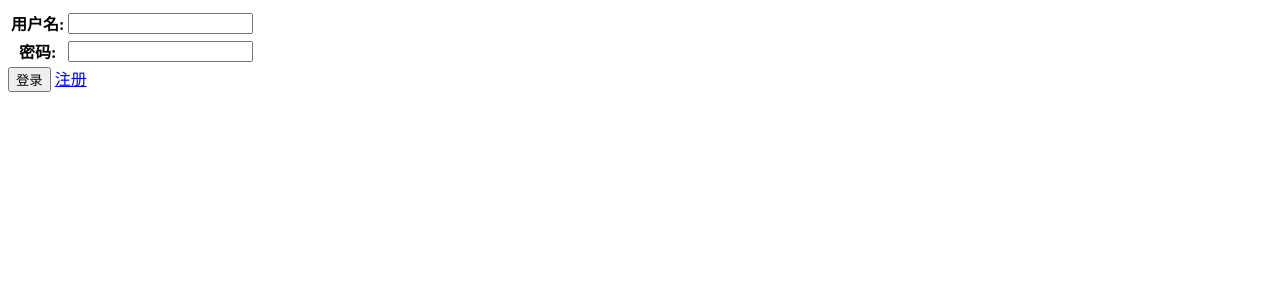
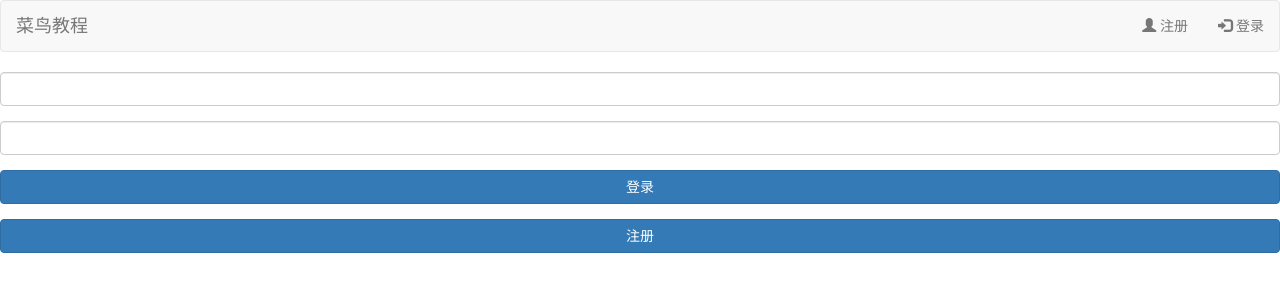
Before and after one commit to yuanjia123/Choices_question, a Django app: page /login/ in a window 1280 px wide. Shown: the top 300 px of the page. Run offline with Django 3.2, Linux system fonts and the light colour scheme; parts of the project's set-up code (start-up, migrations or seed data) failed here and were passed over; some libraries are stand-ins or nearby versions.

Commit message:
django的form表单添加 类属性

```diff
--- a/templates/login.html
+++ b/templates/login.html
@@ -1,18 +1,26 @@
-<!DOCTYPE html>
-<html lang="en">
-<head>
-    <meta charset="UTF-8">
-    <title>登录页面</title>
-</head>
-<body>
+{% extends 'main.html' %}
+{% block title %}登录{% endblock %}
+
+{% block main %}
 <form action="{% url 'login' %}" method="post">
-    {% csrf_token %}
-    <table>
-        {{ form }}
-    </table>
-    <input type="submit" value="登录">
-    <a href="{% url 'register' %}">注册</a>
+    <div class="form-container">
+        {% csrf_token %}
+         <div class="form-group">
+                {{ form.username }}
+        </div>
+
+        <div class="form-group">
+                {{ form.password }}
+        </div>
+
+        <div class="form-group">
+           <button class="btn btn-primary btn-block">登录</button>
+        </div>
+
+        <div class="form-group">
+            <a class="btn btn-primary btn-block" href="{% url 'register' %}">注册</a>
+        </div>
+    </div>
 </form>
 {{ msg }}
-</body>
-</html>
+{% endblock %}
--- a/templates/main.html
+++ b/templates/main.html
@@ -3,7 +3,7 @@
 
 	<head>
 		<meta charset="utf-8">
-		<title>主页</title>
+		<title>{% block title %}主页{% endblock %}</title>
 		<link rel="stylesheet" href="https://cdn.staticfile.org/twitter-bootstrap/3.3.7/css/bootstrap.min.css">
 		<script src="https://cdn.staticfile.org/jquery/2.1.1/jquery.min.js"></script>
 		<script src="https://cdn.staticfile.org/twitter-bootstrap/3.3.7/js/bootstrap.min.js"></script>
@@ -44,6 +44,10 @@
 			</div>
 		</nav>
 
+    <div class="main">
+        {% block main %}{% endblock %}
+    </div>
+
 	</body>
 
 </html>
--- a/users/forms.py
+++ b/users/forms.py
@@ -1,4 +1,6 @@
 from django import forms
+from django.forms import widgets
+from django.forms import fields
 
 class RegisterForm(forms.Form):
     '''
@@ -10,9 +12,11 @@ class RegisterForm(forms.Form):
     password = forms.CharField(label="密码",required=True,min_length=3)  #required=True必填字段
 
 class LoginForm(forms.Form):
-    name = forms.CharField(label="用户名",required=True,min_length=3)  #required=True必填字段
-    password = forms.CharField(label="密码",required=True,min_length=3)  #required=True必填字段
+    username = forms.CharField(label="用户名",required=True,min_length=3,)  #required=True必填字段
+    username.widget.attrs.update({'class': 'form-control'})
 
+    password = forms.CharField(label="密码",required=True,min_length=3,)  #required=True必填字段
+    password.widget.attrs.update({'class': 'form-control'})
 
 class File_Form(forms.Form):
     name = forms.CharField(label="用户名",required=False)
--- a/users/views.py
+++ b/users/views.py
@@ -94,7 +94,7 @@ def Login_View(request):
 
         form = LoginForm(request.POST)
         if form.is_valid():
-            name = form.cleaned_data["name"]
+            name = form.cleaned_data["username"]
             password = form.cleaned_data["password"]
             print("*************",name,password)
             user = authenticate(username=name,password=password)
```
